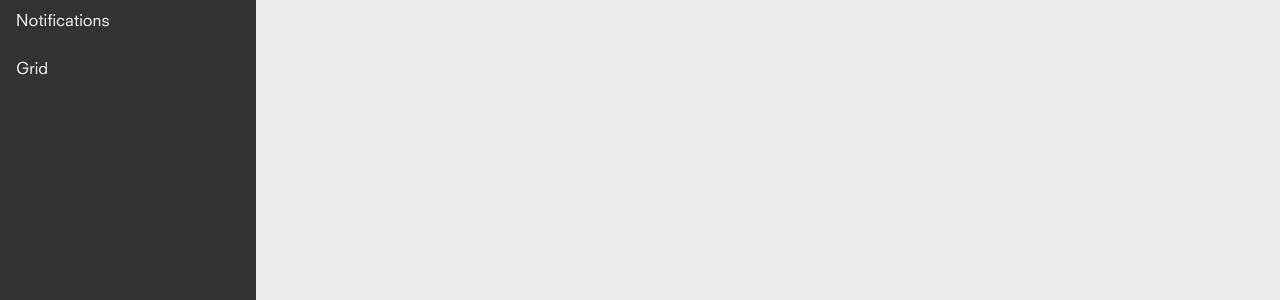
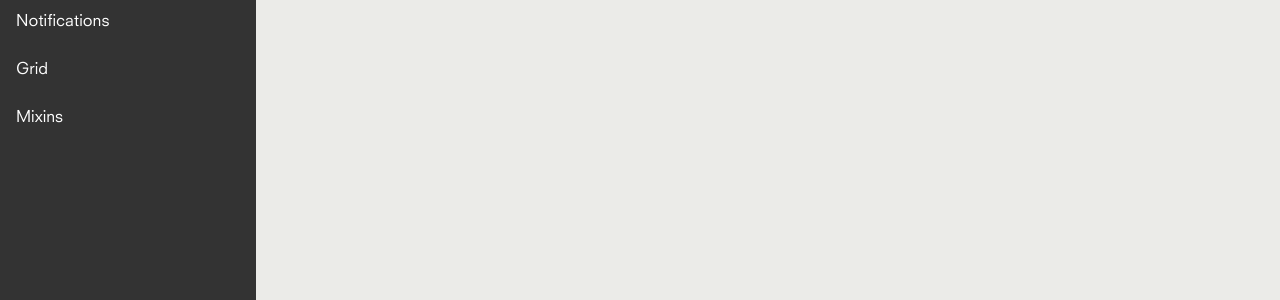
Before and after one commit to EMT/patterns, a Jekyll site: the page built from index.html, in a window 1280 px wide. Shown: the part 324-624 px from the top of the page. Built offline with Jekyll 4.4.1, drawn with Linux system fonts in a browser that asks for light colours.

Commit message:
Adding mixins base page. #2

```diff
--- a/_config.yml
+++ b/_config.yml
@@ -26,3 +26,5 @@ navigation:
   url: /notifications
 - text: Grid
   url: /grid
+- text: Mixins
+  url: /mixins
--- /dev/null
+++ b/mixins.html
@@ -0,0 +1,6 @@
+---
+layout: default
+---
+
+<h1 class="style-title">Mixins</h1>
+<p>List of mixins that we commonly use such as Vendorize and Border-box</p>
```
